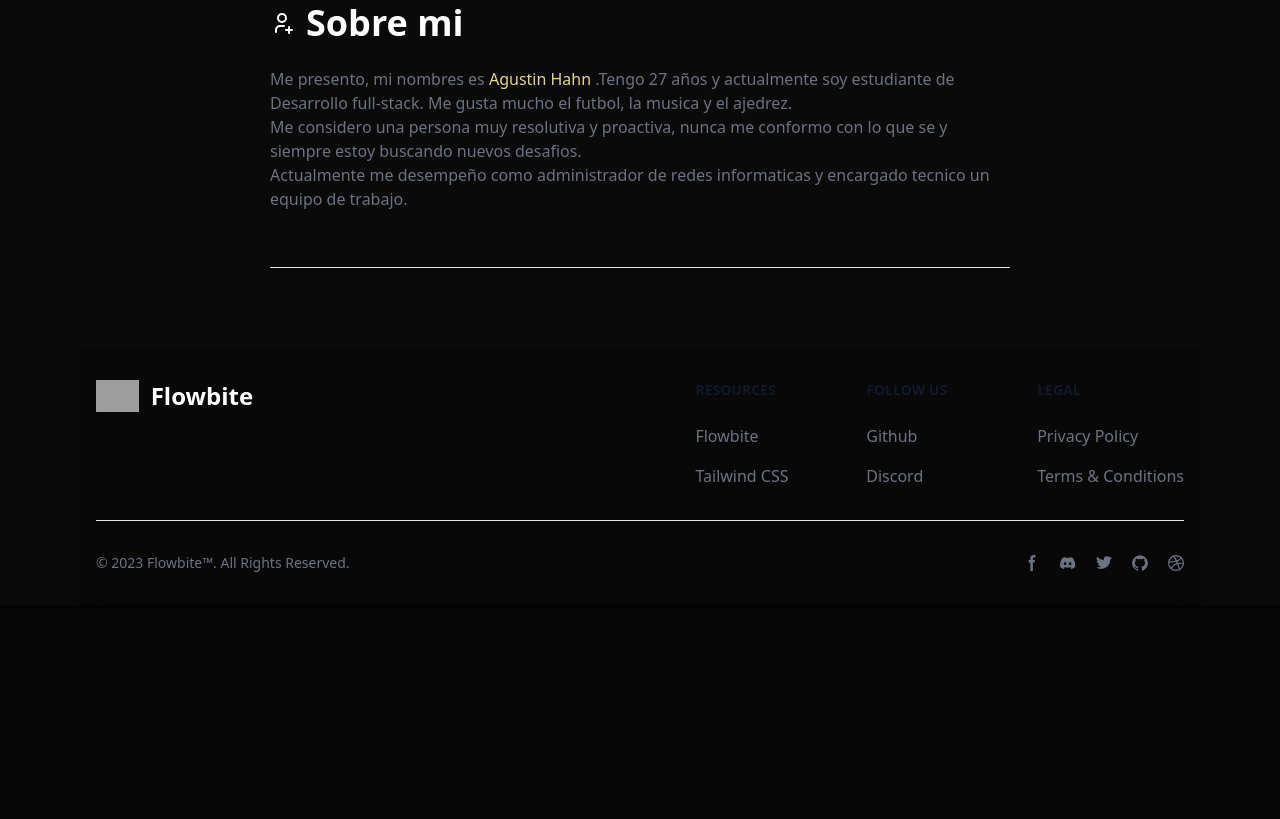
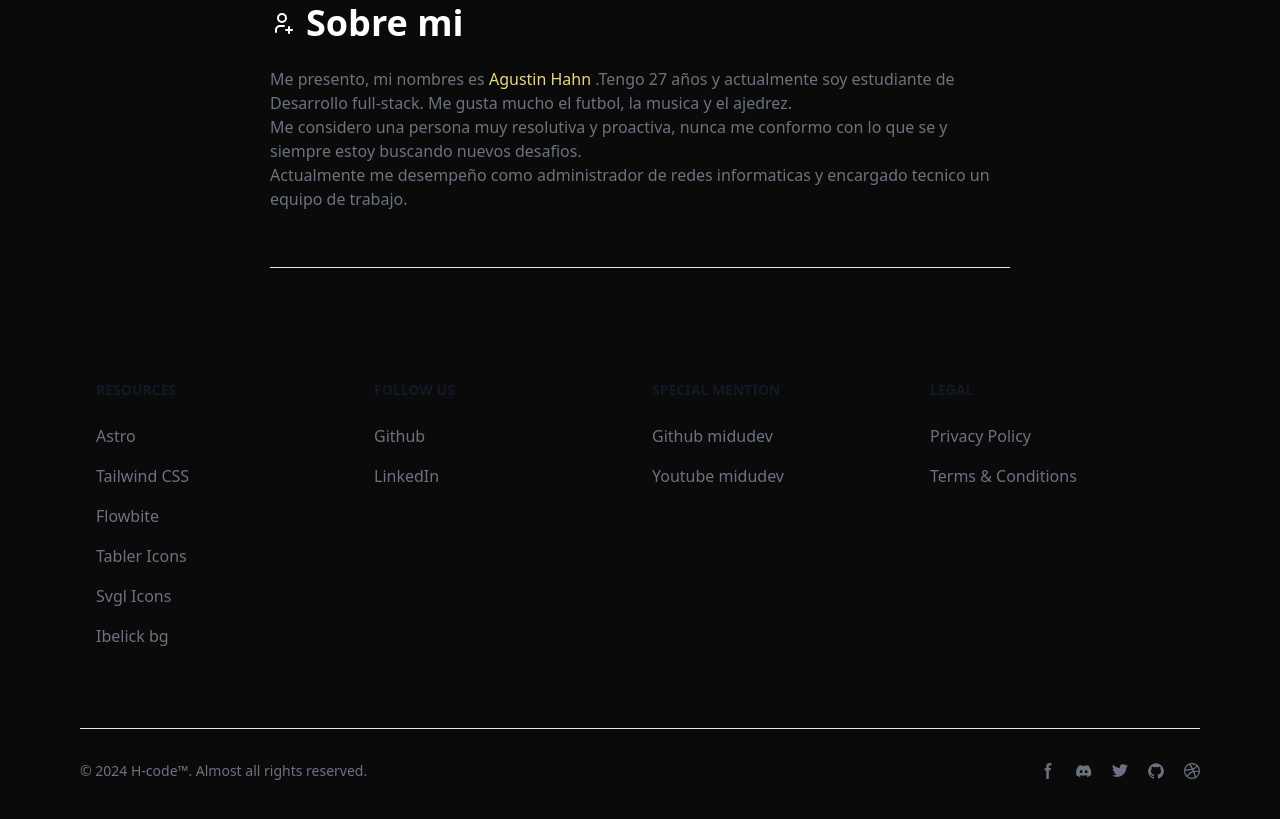
Before and after one commit to agustinhahn/portfolio, an Astro site: page / in a window 1280 px wide. Shown: the part 2038-2857 px from the top of the page. Before the commit the page ends 2643 px from the top, so only its background shows below. Built offline with nearby package versions, Linux system fonts and the light colour scheme; Astro itself is replaced by a stand-in of ours; grey boxes are pictures that could not be loaded.

Commit message:
cambios footer

```diff
--- a/src/components/Footer.astro
+++ b/src/components/Footer.astro
@@ -1,20 +1,8 @@
-<footer class= "rounded-lg shadow mt-20 bg-black/20 backdrop-blur-lg dark:bg-gray-900 w-full xl:w-[1120px] mx-auto">
+<footer class= "rounded-lg shadow mt-20 w-full xl:w-[1120px] mx-auto">
     <div class="mx-auto w-full max-w-screen-xl p-4 py-6 lg:py-8">
         <div class="md:flex md:justify-between">
-            <div class="mb-6 md:mb-0">
-                <a href="https://flowbite.com/" class="flex items-center">
-                    <img
-                        src="https://flowbite.com/docs/images/logo.svg"
-                        class="h-8 me-3"
-                        alt="FlowBite Logo"
-                    />
-                    <span
-                        class="self-center text-2xl font-semibold whitespace-nowrap dark:text-white"
-                        >Flowbite</span
-                    >
-                </a>
             </div>
-            <div class="grid grid-cols-2 gap-8 sm:gap-6 sm:grid-cols-3">
+            <div class="grid grid-cols-2 gap-6 sm:gap-6 sm:grid-cols-4">
                 <div>
                     <h2
                         class="mb-6 text-sm font-semibold text-gray-900 uppercase dark:text-white"
@@ -24,14 +12,38 @@
                     <ul class="text-gray-500 dark:text-gray-400 font-medium">
                         <li class="mb-4">
                             <a
+                                href="https://astro.build/"
+                                class="hover:underline">Astro</a
+                            >
+                        </li>
+                        <li class="mb-4">
+                            <a
+                                href="https://tailwindcss.com/"
+                                class="hover:underline">Tailwind CSS</a
+                            >
+                        </li>
+                        <li class="mb-4">
+                            <a
                                 href="https://flowbite.com/"
                                 class="hover:underline">Flowbite</a
                             >
                         </li>
-                        <li>
+                        <li class="mb-4">
                             <a
-                                href="https://tailwindcss.com/"
-                                class="hover:underline">Tailwind CSS</a
+                                href="https://tabler.io/"
+                                class="hover:underline">Tabler Icons</a
+                            >
+                        </li>
+                        <li class="mb-4">
+                            <a
+                                href="https://svgl.vercel.app/"
+                                class="hover:underline">Svgl Icons</a
+                            >
+                        </li>
+                        <li class="mb-4">
+                            <a
+                                href="https://bg.ibelick.com/"
+                                class="hover:underline">Ibelick bg</a
                             >
                         </li>
                     </ul>
@@ -45,14 +57,35 @@
                     <ul class="text-gray-500 dark:text-gray-400 font-medium">
                         <li class="mb-4">
                             <a
-                                href="https://github.com/themesberg/flowbite"
+                                href="https://github.com/agustinhahn"
                                 class="hover:underline">Github</a
                             >
                         </li>
                         <li>
                             <a
-                                href="https://discord.gg/4eeurUVvTy"
-                                class="hover:underline">Discord</a
+                                href="https://www.linkedin.com/in/agustin-hahn-766b98183/"
+                                class="hover:underline">LinkedIn</a
+                            >
+                        </li>
+                    </ul>
+                </div>
+                <div>
+                    <h2
+                        class="mb-6 text-sm font-semibold text-gray-900 uppercase dark:text-white"
+                    >
+                    Special mention
+                    </h2>
+                    <ul class="text-gray-500 dark:text-gray-400 font-medium">
+                        <li class="mb-4">
+                            <a
+                                href="https://github.com/midudev/"
+                                class="hover:underline">Github midudev</a
+                            >
+                        </li>
+                        <li>
+                            <a
+                                href="https://www.youtube.com/watch?v=HEMvsJTBweY"
+                                class="hover:underline">Youtube midudev</a
                             >
                         </li>
                     </ul>
@@ -81,12 +114,12 @@
         <hr
             class="my-6 border-gray-200 sm:mx-auto dark:border-gray-700 lg:my-8"
         />
-        <div class="sm:flex sm:items-center sm:justify-between">
+        <div class="sm:flex sm:items-center sm:justify-between pb-10">
             <span
                 class="text-sm text-gray-500 sm:text-center dark:text-gray-400"
-                >© 2023 <a href="https://flowbite.com/" class="hover:underline"
-                    >Flowbite™</a
-                >. All Rights Reserved.
+                >© 2024 <a href="https://flowbite.com/" class="hover:underline"
+                    >H-code™</a
+                >. Almost all rights reserved.
             </span>
             <div class="flex mt-4 sm:justify-center sm:mt-0">
                 <a
--- a/src/pages/index.astro
+++ b/src/pages/index.astro
@@ -65,7 +65,7 @@ import About from "../components/About.astro"
 			</h2>
 			<About />
 		</SectionContainer>
-		<a class="fixed bottom-4 right-4 opacity-50 bg-gray-700 text-white px-4 py-2 rounded-lg shadow" href="#nav">Volver arriba</a>
+		<a class="fixed bottom-4 right-4 opacity-50 bg-gray-700 text-white px-4 py-2 rounded-lg shadow transition-colors hover:bg-yellow-200/50" href="#nav">Volver arriba</a>
 	</main>
 </Layout>
 
```
Also changed, not shown: public/h-code.png (added), public/h-codechico_Mesa de trabajo 1.png (added).
